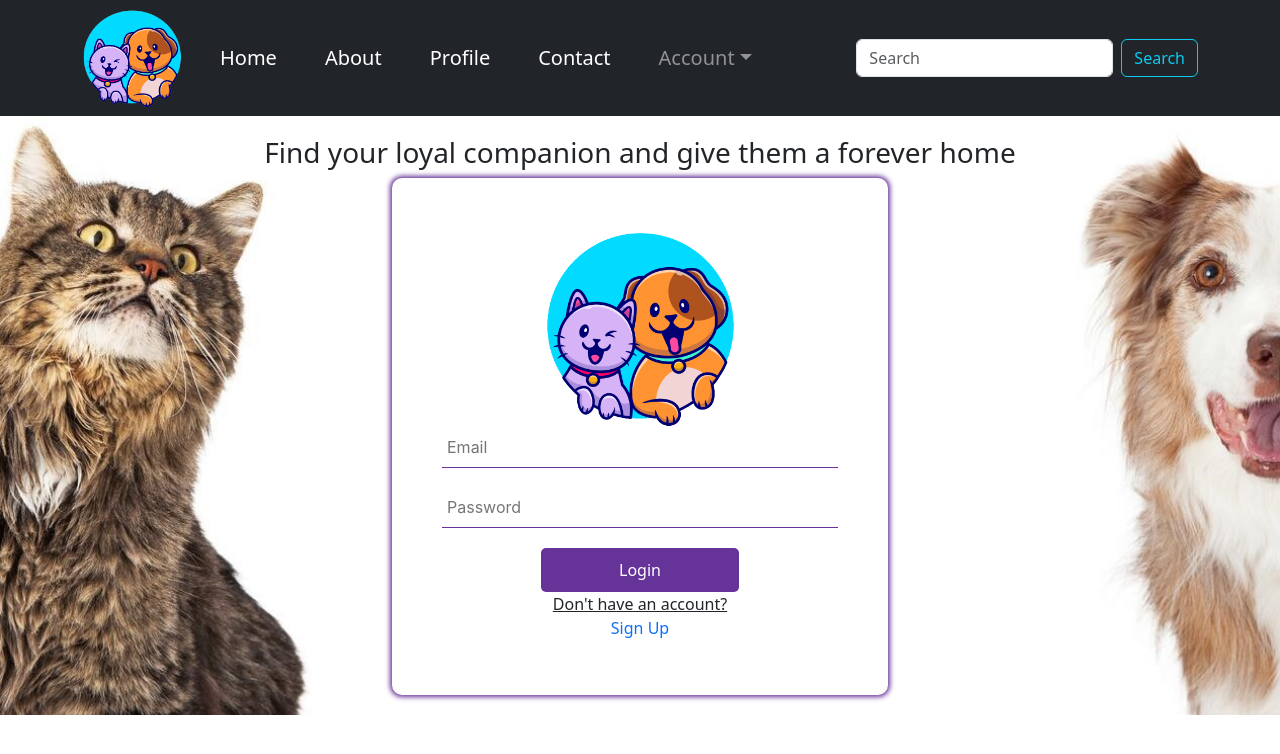
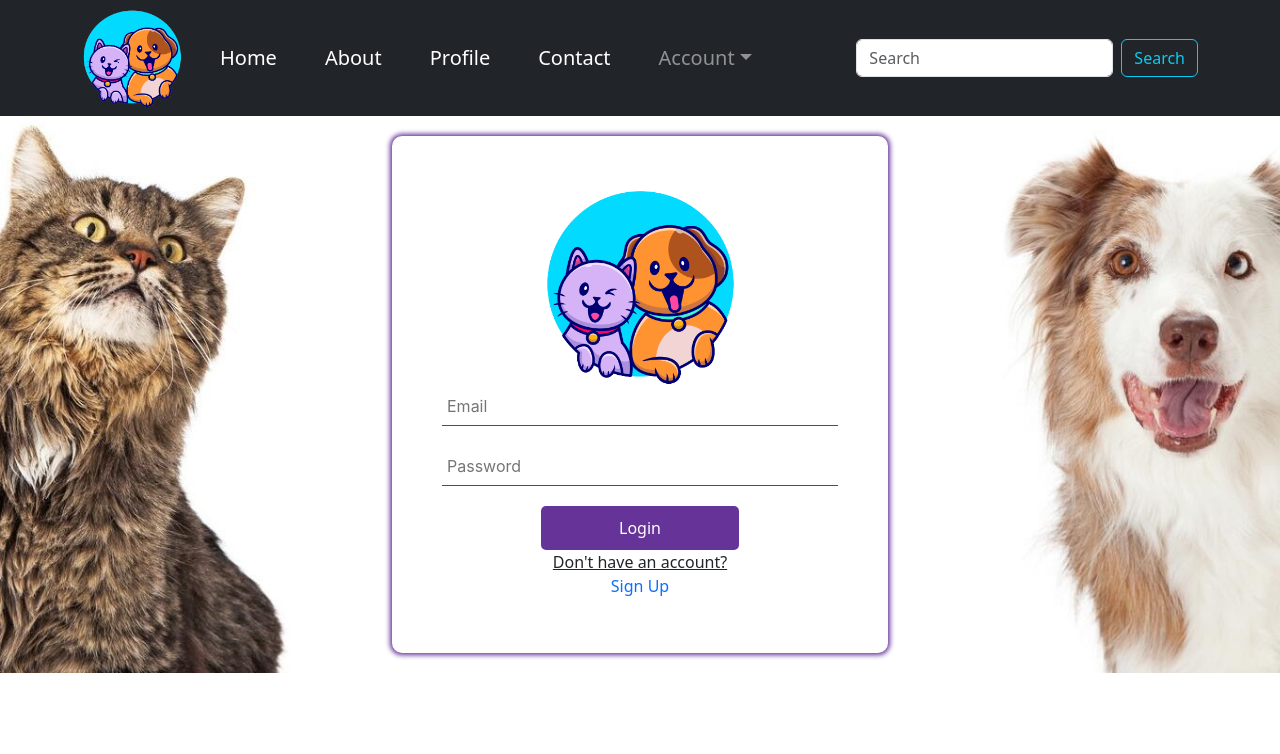
Before and after one commit to WafaaAlJarrah/Adopt_Pet, a React (Create React App) app: page /Login in a window 1280 px wide. Shown: the top 754 px of the page. Built offline with nearby package versions, Linux system fonts and the light colour scheme.

Commit message:
Update Login.js

```diff
--- a/src/Components/Login/Login.js
+++ b/src/Components/Login/Login.js
@@ -46,9 +46,6 @@ export default function Login() {
 
   return (
     <div className="form--container">
-      <h3>
-        Find your loyal companion and give them a forever home <br />
-      </h3>
       <form className="form" onSubmit={handleSubmit}>
         <img src={Logo} alt="background" height={200} />
         <input
```
